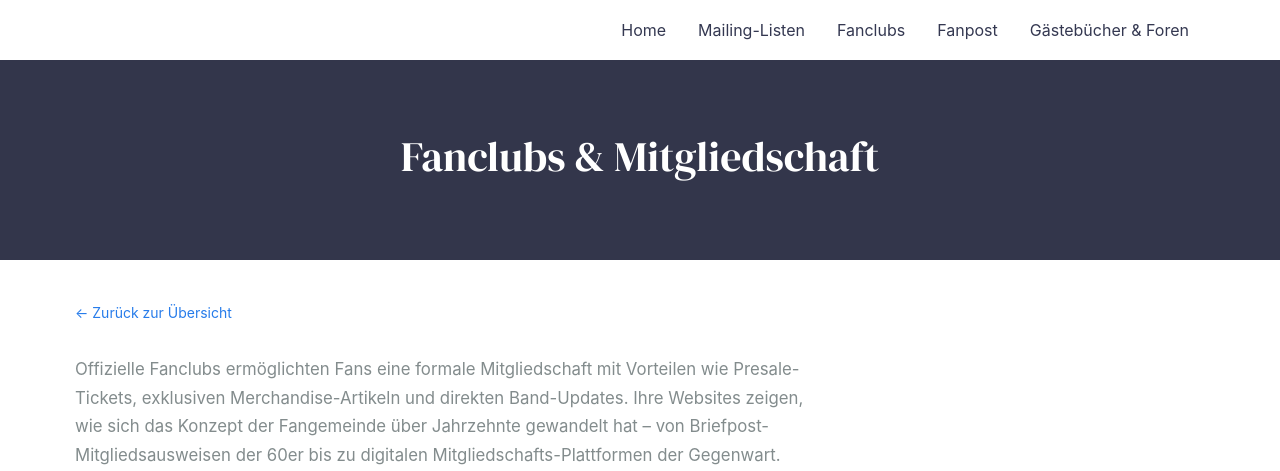
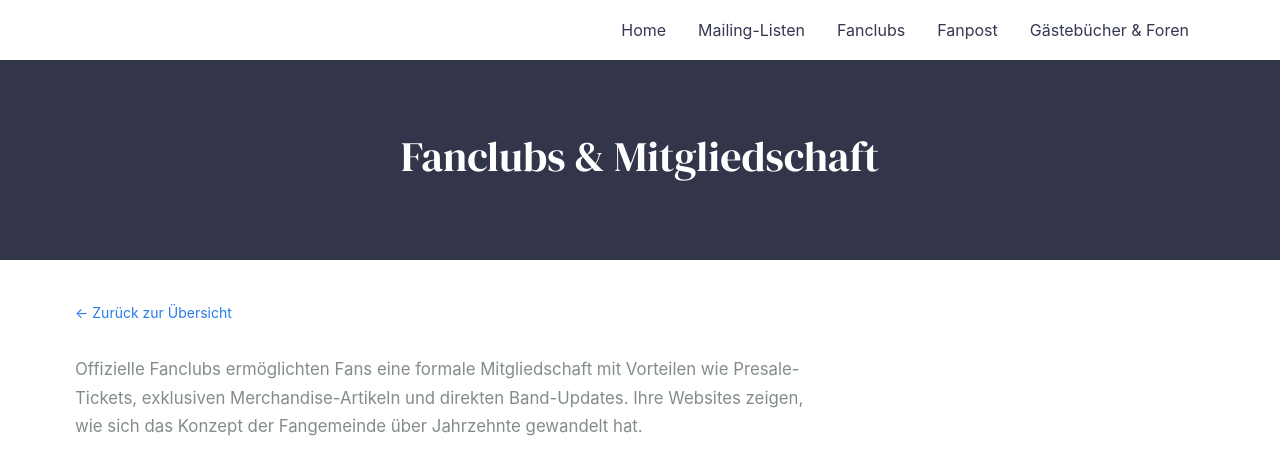
Before and after one commit to livklivk/Bands, a Jekyll site: the page built from _pages/fanclubs.html, in a window 1280 px wide. Shown: the top 471 px of the page. Built offline with Jekyll 4.4.1, drawn with Linux system fonts in a browser that asks for light colours.

Commit message:
Texte auf Über-Seite aktualisiert

```diff
--- a/_pages/fanclubs.html
+++ b/_pages/fanclubs.html
@@ -3,5 +3,5 @@ layout: category
 title: Fanclubs & Mitgliedschaft
 permalink: /fanclubs/
 daten_key: fanclubs
-kategorie_beschreibung: "Offizielle Fanclubs ermöglichten Fans eine formale Mitgliedschaft mit Vorteilen wie Presale-Tickets, exklusiven Merchandise-Artikeln und direkten Band-Updates. Ihre Websites zeigen, wie sich das Konzept der Fangemeinde über Jahrzehnte gewandelt hat – von Briefpost-Mitgliedsausweisen der 60er bis zu digitalen Mitgliedschafts-Plattformen der Gegenwart."
+kategorie_beschreibung: "Offizielle Fanclubs ermöglichten Fans eine formale Mitgliedschaft mit Vorteilen wie Presale-Tickets, exklusiven Merchandise-Artikeln und direkten Band-Updates. Ihre Websites zeigen, wie sich das Konzept der Fangemeinde über Jahrzehnte gewandelt hat."
 ---
```
